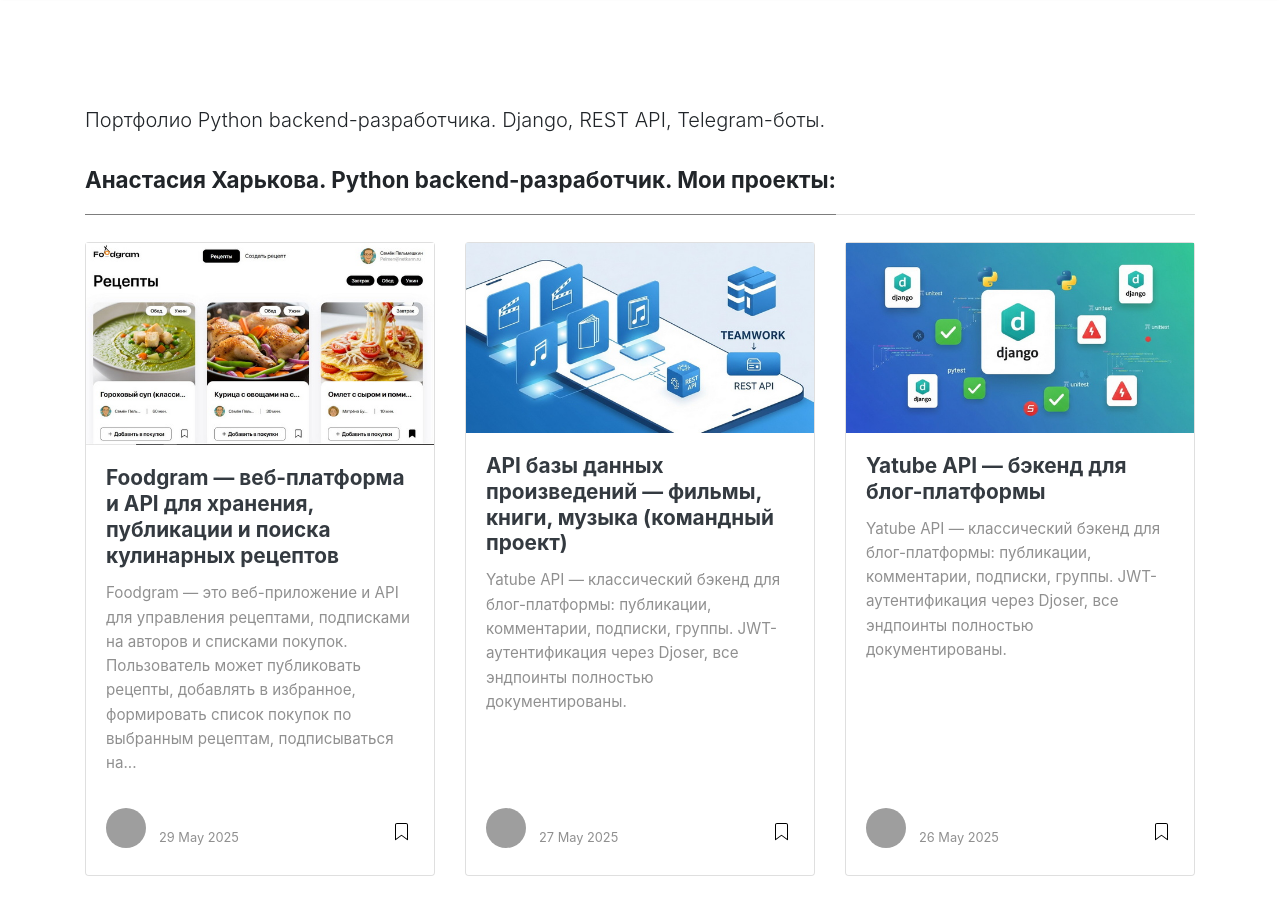
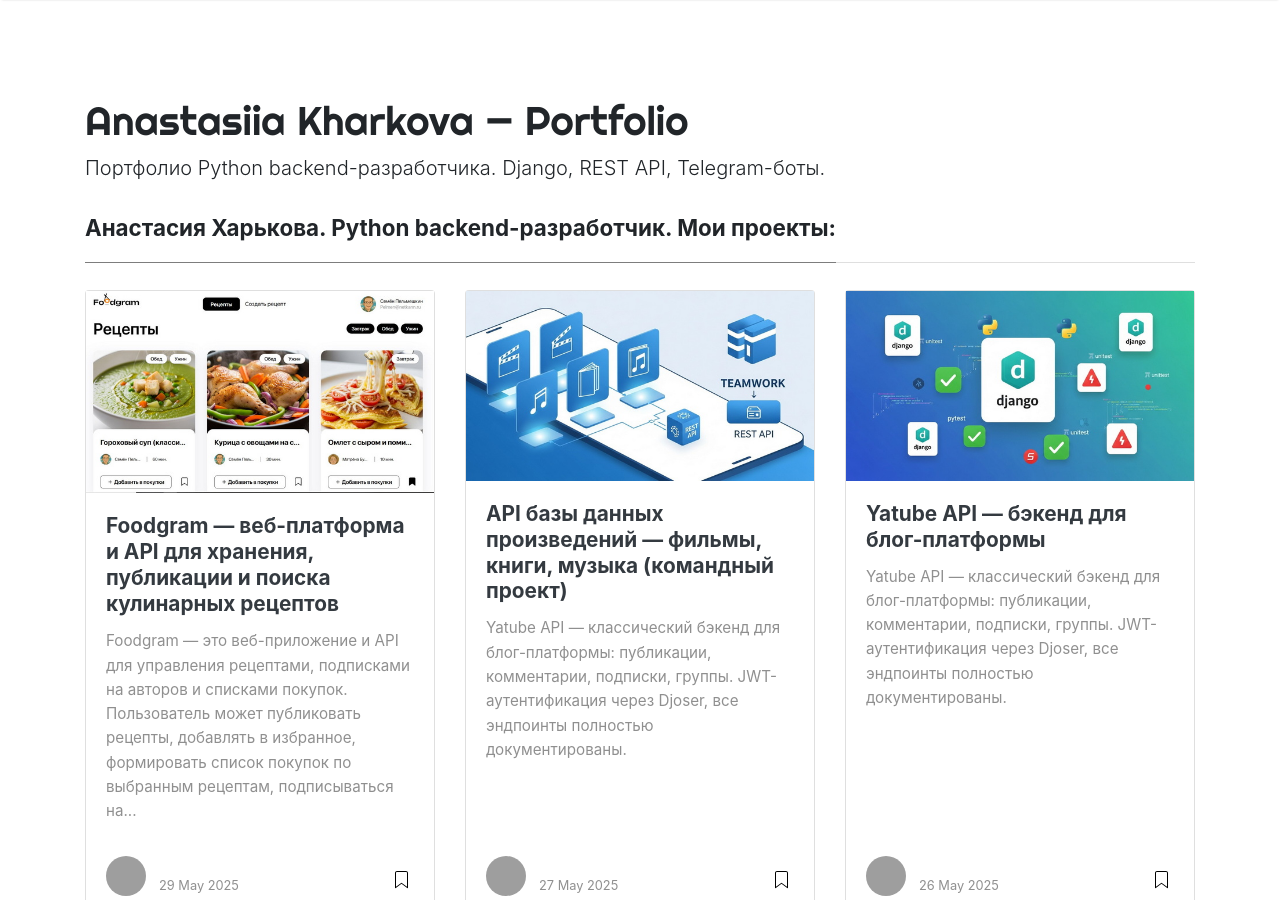
Before and after one commit to AVKharkova/avkharkova.github.io, a Jekyll site: the page built from index.html, in a window 1280 px wide and 900 px high. Built offline with Jekyll 4.4.1, drawn with Linux system fonts in a browser that asks for light colours; nearby versions of some CDN libraries; the list of posts is cut into pages by our own code; some of the changed lines change nothing that is shown; grey boxes are pictures that could not be loaded.

Commit message:
Смена имиджа

```diff
--- a/_config.yml
+++ b/_config.yml
@@ -1,17 +1,68 @@
+# Site
+name: "Anastasiia Kharkova — Portfolio"
 title: "Anastasiia Kharkova — Portfolio"
 description: "Портфолио Python backend-разработчика. Django, REST API, Telegram-боты."
 author: "Анастасия Харькова"
 email: "ksipsi@gmail.com"
 baseurl: ""
 url: "https://avkharkova.github.io"
-logo: '/assets/img/logo.png'
+logo: 'assets/img/logo.png'
+favicon: 'assets/img/logo.png'
 permalink: /:categories/:title/
 paginate: 9
 paginate_path: "/page:num/"
 highlighter: rouge
+theme: null
+
+# Authors
+authors:
+  anastasia:
+    name: Anastasiia Kharkova
+    display_name: Anastasiia Kharkova
+    avatar: 'assets/images/avatar.png'
+    email: ksipsi@gmail.com
+    web: https://avkharkova.github.io
+    github: https://github.com/AVKharkova
+    telegram: https://t.me/netkann
+    description: "Python backend-разработчик. Люблю автоматизацию, современный стек и задачи с реальным смыслом. Открыта к новым идеям."
+
+# Plugins
 plugins:
   - jekyll-paginate
+  - jekyll-sitemap
   - jekyll-feed
   - jekyll-seo-tag
+  - jekyll-archives
+
+# Archives
+jekyll-archives:
+  enabled:
+    - categories
+  layout: archive
+  permalinks:
+    category: '/category/:name/'
+
+# Pagination
+# (в случае конфликта с ручным блоком выше)
+# paginate: 9
+# paginate_path: "/page:num/"
+
+# Other
 markdown: kramdown
-theme: null
+
+kramdown:
+  input: GFM
+  syntax_highlighter: rouge
+  syntax_highlighter_opts:
+    block:
+      line_numbers: true
+
+# Adsense (выключено)
+adsense: "disabled"
+adsense-data-ad-client: ""
+adsense-data-ad-slot: ""
+
+# Lazy Images ("enabled" or "disabled")
+lazyimages: "disabled"
+
+exclude: [changelog.md, LICENSE.txt, README.md, Gemfile, Gemfile.lock]
```
